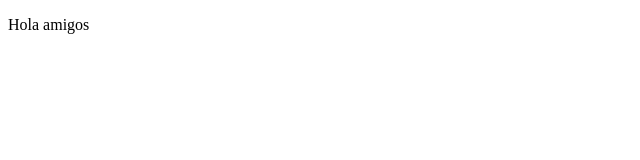
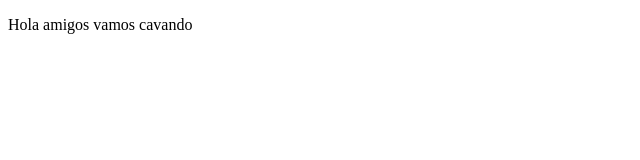
Before and after one commit to motolote/proyectoDemoCursoPrework, a plain HTML site: page index.html in a window 1280 px wide. Shown: the whole page, without its empty margins (0-640 px from the left). Drawn offline with Linux system fonts and the light colour scheme.

Commit message:
agregamos un mensaje de aliento

```diff
--- a/index.html
+++ b/index.html
@@ -8,7 +8,7 @@
 </head>
 <body>
     <p>
-        Hola amigos
+        Hola amigos vamos cavando
     </p>
 </body>
 </html>
```
